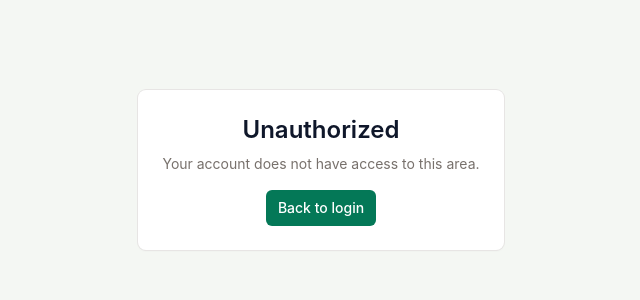
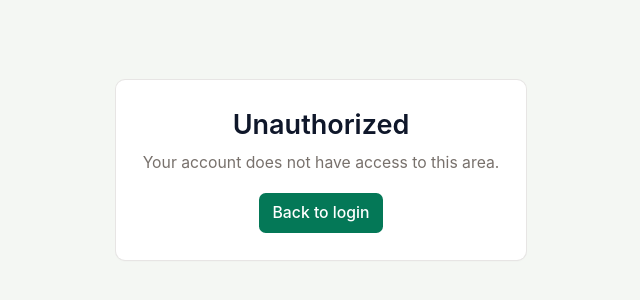
Before and after one commit to srinarayanaghanpur-eng/schoolsoftware, a Next.js app in the folder apps/web/: page /unauthorized in a window 1280 px wide. Shown: the part 230-530 px from the top of the page, without its empty margins (319-959 px from the left). Built offline with nearby package versions, Linux system fonts and the light colour scheme.

Commit message:
Increase base font size for teacher portal

```diff
--- a/apps/web/app/globals.css
+++ b/apps/web/app/globals.css
@@ -7,6 +7,7 @@ html, body {
   background: #f5f7ff;
   color: #0f172a;
   font-family: "Poppins", "Inter", "Segoe UI", sans-serif;
+  font-size: 18px;
 }
 
 @keyframes erp-float-slow {
@@ -279,3 +280,34 @@ html, body {
 .btn-secondary {
   @apply inline-flex items-center justify-center gap-2 rounded-md border border-stone-300 bg-white px-3 py-2 text-sm font-medium text-stone-700 transition hover:bg-stone-50 disabled:cursor-not-allowed disabled:opacity-60;
 }
+
+@media print {
+  .print-report-body {
+    font-family: Arial, sans-serif;
+    color: #1c1917;
+    margin: 12mm;
+  }
+  .print-report-title {
+    font-size: 22px;
+    margin: 0 0 6px;
+  }
+  .print-report-meta {
+    color: #57534e;
+    margin: 0 0 18px;
+  }
+  .print-report-table {
+    border-collapse: collapse;
+    width: 100%;
+    font-size: 11px;
+  }
+  .print-report-table th,
+  .print-report-table td {
+    border: 1px solid #d6d3d1;
+    padding: 6px 8px;
+    text-align: left;
+    vertical-align: top;
+  }
+  .print-report-table th {
+    background: #f5f5f4;
+  }
+}
```
